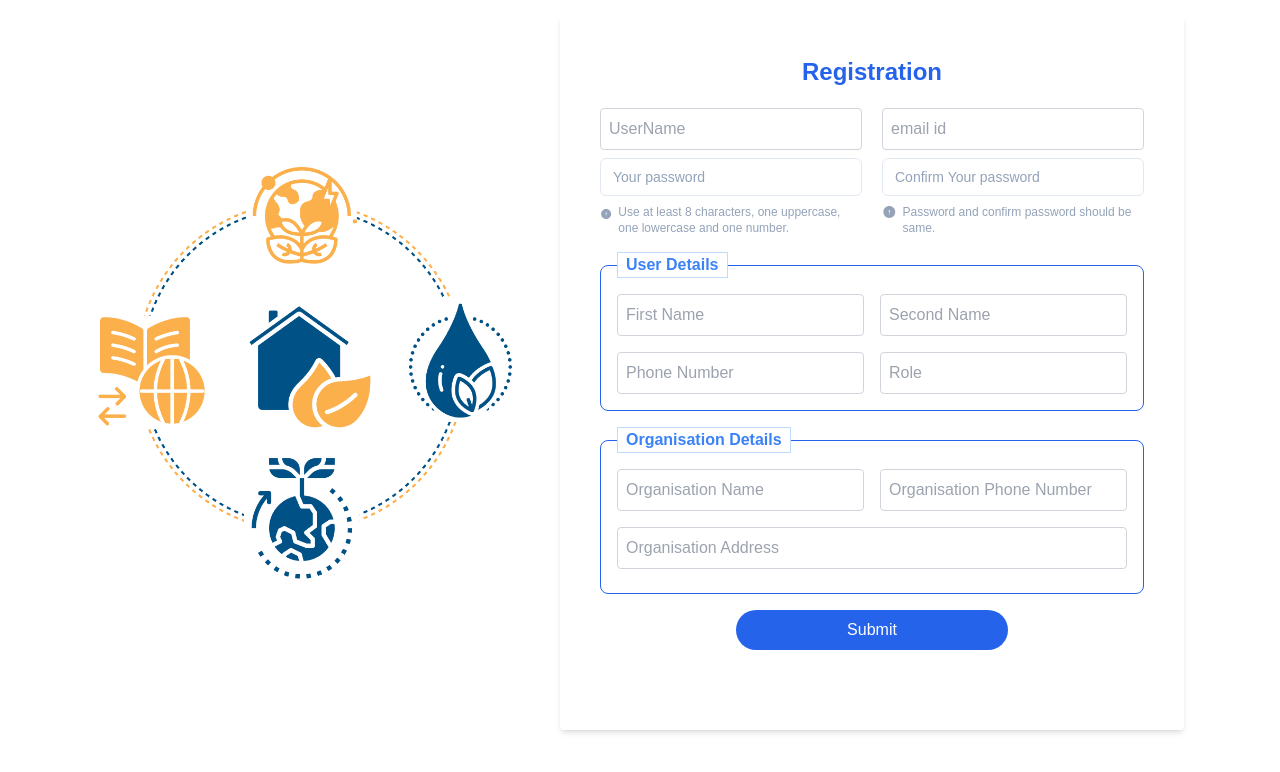
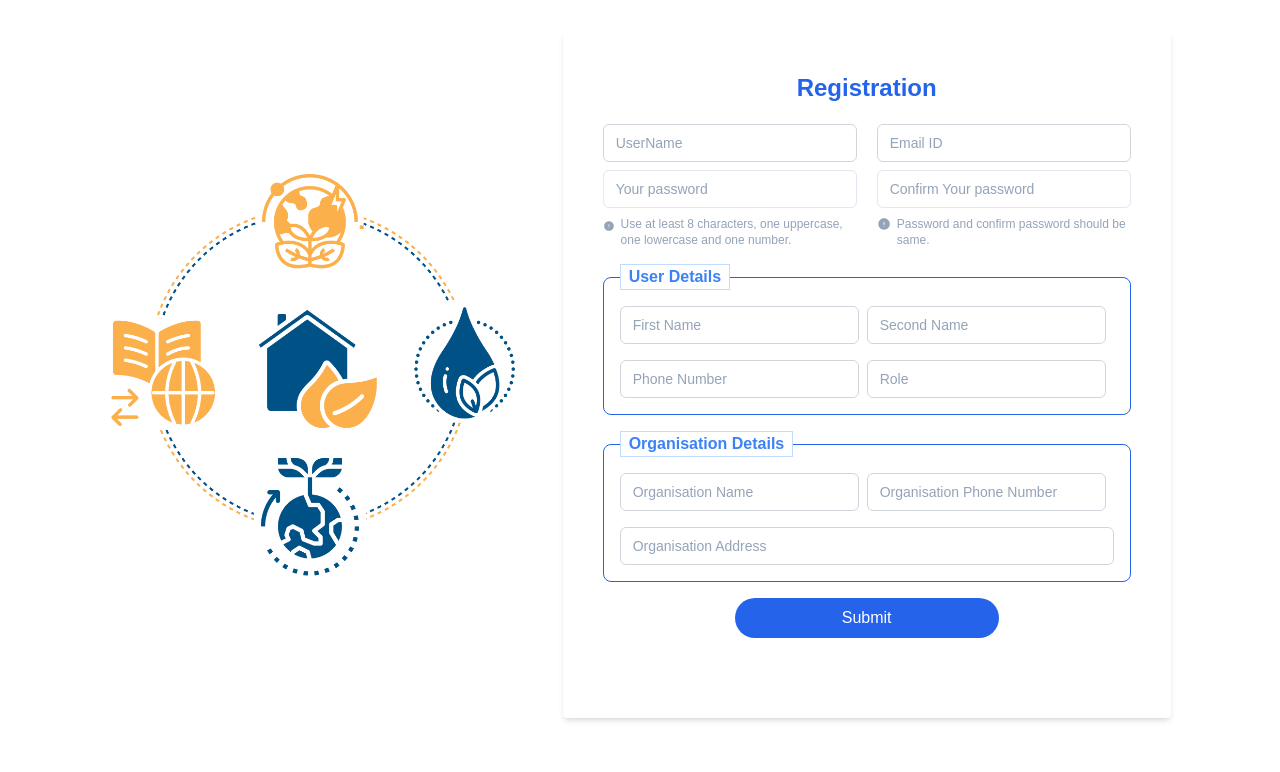
Before and after one commit to vidhyasagargslv/qodeways1, a Next.js app: page / in a window 1280 px wide. Shown: the top 772 px of the page. Built offline with nearby package versions, Linux system fonts and the light colour scheme.

Commit message:
Enhance styling of registration form inputs for improved user experience

```diff
--- a/components/RegistrationPage/Register.tsx
+++ b/components/RegistrationPage/Register.tsx
@@ -140,7 +140,7 @@ function Register() {
   }
 
   return (
-    <div className="flex flex-col md:flex-row justify-center items-center p-4">
+    <div className="flex flex-col md:flex-row justify-center items-center p-8">
       <div className="hidden md:block md:w-4/12 mr-12">
         <Image src="/Register.png" alt="Registration Illustration" layout="responsive" width={500} height={500} />
       </div>
@@ -156,7 +156,7 @@ function Register() {
               name='username'
               value={formData.username}
               onChange={handleChange}
-              className={`md:w-1/2 border p-2 rounded mb-2 text-black capitalize focus:border-blue-500 outline-none ${errors.username ? 'border-red-500' : 'border-gray-300'}`}
+              className={`md:w-1/2 pl-3 pr-3 py-2 mb-2 bg-transparent placeholder:text-slate-400 text-slate-600 text-sm border rounded-md transition duration-300 ease focus:border-blue-500 outline-none ${errors.username ? 'border-red-500' : 'border-gray-300'}`}
             />
             <input
               type="email"
@@ -164,7 +164,7 @@ function Register() {
               placeholder="Email ID"
               value={formData.email}
               onChange={handleChange}
-              className={`md:w-1/2 border p-2 rounded mb-2 text-black lowercase focus:border-blue-500 outline-none ${errors.email ? 'border-red-500' : 'border-gray-300'}`}
+              className={`md:w-1/2 pl-3 pr-3 py-2 mb-2 bg-transparent placeholder:text-slate-400 text-slate-600 text-sm border rounded-md transition duration-300 ease  focus:border-blue-500 outline-none ${errors.email ? 'border-red-500' : 'border-gray-300'}`}
             />
           </div>
 
@@ -219,7 +219,7 @@ function Register() {
               name='firstName'
               value={formData.firstName}
               onChange={handleChange}
-              className={`border p-2 rounded mb-2 md:mr-2 md:mb-0 md:w-1/2 text-black capitalize focus:border-blue-500 outline-none ${errors.firstName ? 'border-red-500' : 'border-gray-300'}`}
+              className={`pl-3 pr-3 py-2 mb-2 bg-transparent placeholder:text-slate-400 text-slate-600 text-sm border rounded-md transition duration-300 ease md:mr-2 md:mb-0 md:w-1/2 capitalize focus:border-blue-500 outline-none ${errors.firstName ? 'border-red-500' : 'border-gray-300'}`}
             />
             <input
               type="text"
@@ -227,7 +227,7 @@ function Register() {
               name='secondName'
               value={formData.secondName}
               onChange={handleChange}
-              className={`border p-2 rounded mb-2 md:ml-2 md:mb-0 md:w-1/2 text-black capitalize focus:border-blue-500 outline-none ${errors.secondName ? 'border-red-500' : 'border-gray-300'}`}
+              className={`pl-3 pr-3 py-2 mb-2 bg-transparent placeholder:text-slate-400 text-slate-600 text-sm border rounded-md transition duration-300 ease md:mr-2 md:mb-0 md:w-1/2 capitalize focus:border-blue-500 outline-none ${errors.secondName ? 'border-red-500' : 'border-gray-300'}`}
             />
           </div>
 
@@ -238,7 +238,7 @@ function Register() {
               name='phoneNumber'
               value={formData.phoneNumber}
               onChange={handleChange}
-              className={`border p-2 rounded mb-2 md:mr-2 md:mb-0 md:w-1/2 text-black capitalize focus:border-blue-500 outline-none ${errors.phoneNumber ? 'border-red-500' : 'border-gray-300'}`}
+              className={`pl-3 pr-3 py-2 mb-2 bg-transparent placeholder:text-slate-400 text-slate-600 text-sm border rounded-md transition duration-300 ease md:mr-2 md:mb-0 md:w-1/2 capitalize focus:border-blue-500 outline-none ${errors.phoneNumber ? 'border-red-500' : 'border-gray-300'}`}
             />
             <input
               type="text"
@@ -246,7 +246,7 @@ function Register() {
               name='role'
               value={formData.role}
               onChange={handleChange}
-              className={`border p-2 rounded mb-2 md:ml-2 md:mb-0 md:w-1/2 text-black capitalize focus:border-blue-500 outline-none ${errors.role ? 'border-red-500' : 'border-gray-300'}`}
+              className={`pl-3 pr-3 py-2 mb-2 bg-transparent placeholder:text-slate-400 text-slate-600 text-sm border rounded-md transition duration-300 ease md:mr-2 md:mb-0 md:w-1/2 capitalize focus:border-blue-500 outline-none ${errors.role ? 'border-red-500' : 'border-gray-300'}`}
             />
           </div>
         </fieldset>
@@ -260,7 +260,7 @@ function Register() {
               name='orgName'
               value={formData.orgName}
               onChange={handleChange}
-              className={`border p-2 rounded mb-2 md:mr-2 md:mb-0 md:w-1/2 text-black capitalize focus:border-blue-500 outline-none ${errors.orgName ? 'border-red-500' : 'border-gray-300'}`}
+              className={`pl-3 pr-3 py-2 mb-2 bg-transparent placeholder:text-slate-400 text-slate-600 text-sm border rounded-md transition duration-300 ease md:mr-2 md:mb-0 md:w-1/2 capitalize focus:border-blue-500 outline-none ${errors.orgName ? 'border-red-500' : 'border-gray-300'}`}
             />
             <input
               type="tel"
@@ -268,7 +268,7 @@ function Register() {
               name='orgPhone'
               value={formData.orgPhone}
               onChange={handleChange}
-              className={`border p-2 rounded mb-2 md:ml-2 md:mb-0 md:w-1/2 text-black capitalize focus:border-blue-500 outline-none ${errors.orgPhone ? 'border-red-500' : 'border-gray-300'}`}
+              className={`pl-3 pr-3 py-2 mb-2 bg-transparent placeholder:text-slate-400 text-slate-600 text-sm border rounded-md transition duration-300 ease md:mr-2 md:mb-0 md:w-1/2 capitalize focus:border-blue-500 outline-none ${errors.orgPhone ? 'border-red-500' : 'border-gray-300'}`}
             />
           </div>
           <input
@@ -277,7 +277,7 @@ function Register() {
             name='orgAddress'
             value={formData.orgAddress}
             onChange={handleChange}
-            className={`border p-2 rounded mb-2 w-full text-black capitalize focus:border-blue-500 outline-none ${errors.orgAddress ? 'border-red-500' : 'border-gray-300'}`}
+            className={`pl-3 pr-3 py-2 mb-2 bg-transparent placeholder:text-slate-400 text-slate-600 text-sm border rounded-md  transition duration-300 ease md:mr-2  md:mb-0 md:w-full capitalize focus:border-blue-500 outline-none ${errors.orgAddress ? 'border-red-500' : 'border-gray-300'}`}
           />
         </fieldset>
 
```
